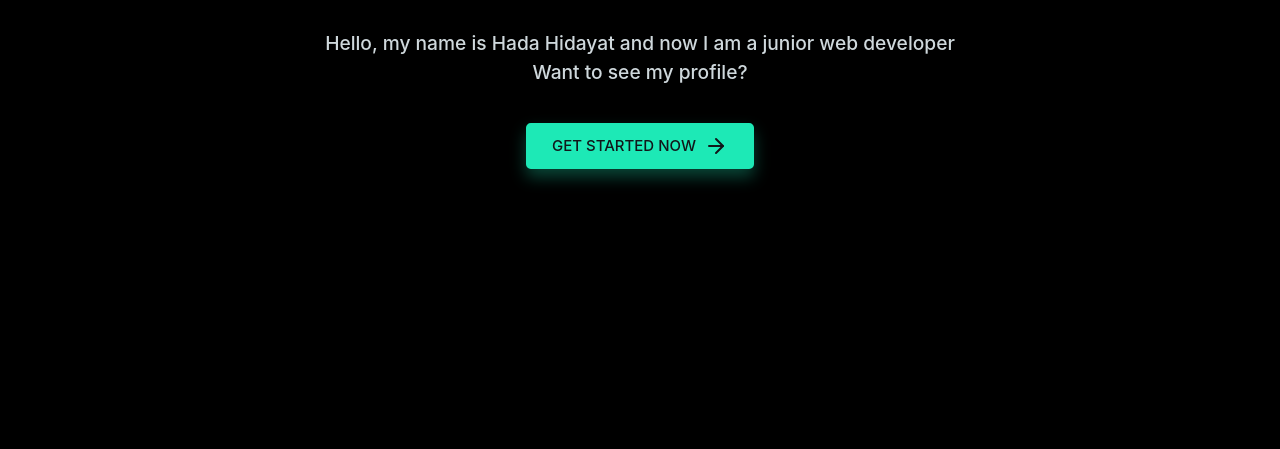
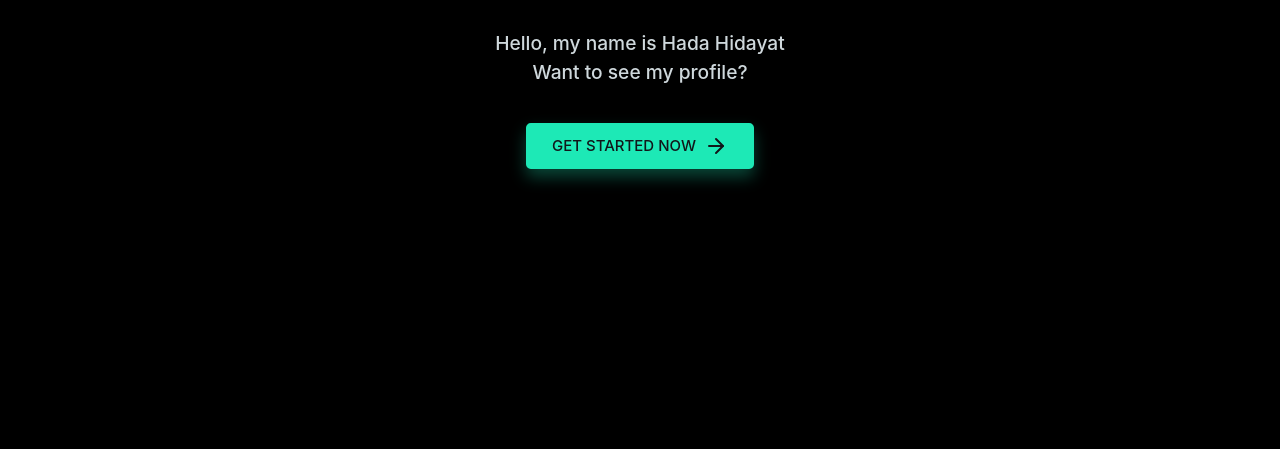
Before and after one commit to L200170100/L200170100.github.io, a plain HTML site: page hada/index.html in a window 1280 px wide. Shown: the part 351-800 px from the top of the page. Drawn offline with nearby package versions, Linux system fonts and the light colour scheme; a web font is replaced by a local one.

Commit message:
Update index.html

```diff
--- a/hada/index.html
+++ b/hada/index.html
@@ -56,7 +56,7 @@
         <div class="row vh-md-100">
             <div class="col-md-8 col-sm-10 col-12 mx-auto my-auto text-center">
                 <h1 class="heading-black text-capitalize flex flex-row text-primary">Welcome to my profile</h1>
-                <p class="lead py-3">Hello, my name is Hada Hidayat and now I am a junior web developer
+                <p class="lead py-3">Hello, my name is Hada Hidayat
                 <br>Want to see my profile?</p>
                 <a href="#about" class="nav-link page-scroll">
                 <button class="btn btn-primary d-inline-flex flex-row align-items-center">
```
